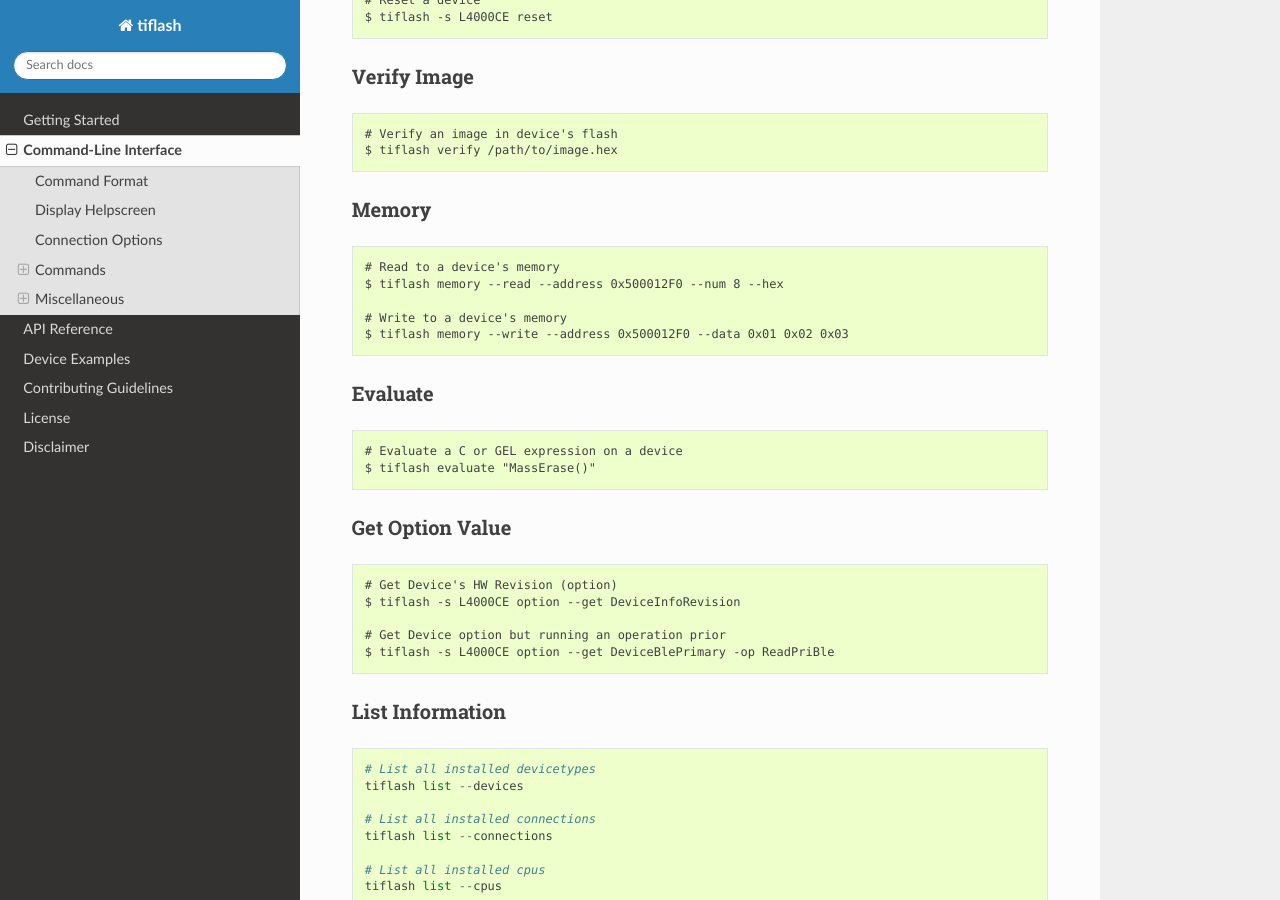
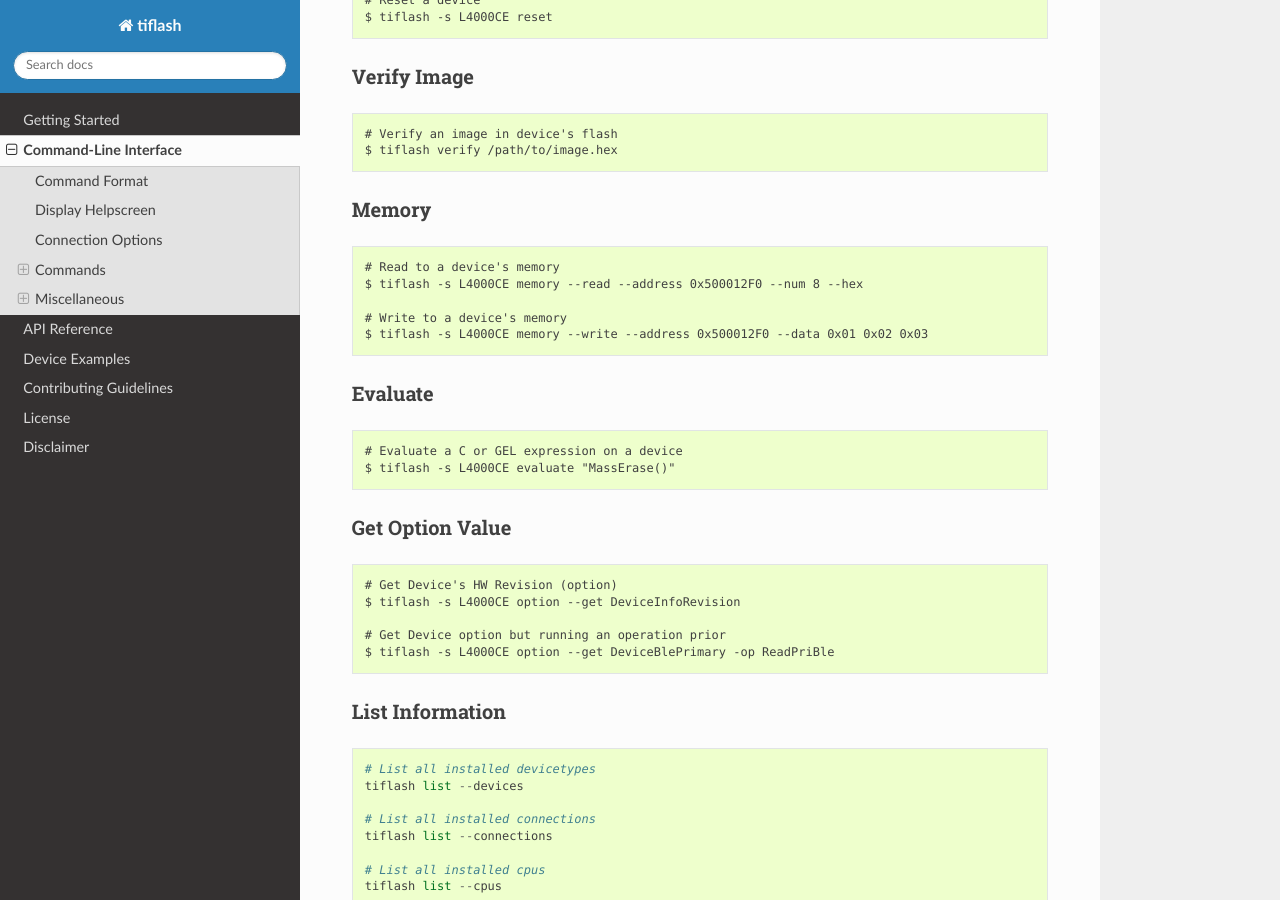
Before and after one commit to webbcam/tiflash, a Sphinx documentation site: the page built from docs/source/cli.rst, in a window 1280 px wide and 900 px high, scrolled down 2551 px. Built offline with Sphinx 7.4.7 and the Read the Docs theme 2.0.0, drawn with Linux system fonts in a browser that asks for light colours.

Commit message:
update to cli docs

```diff
--- a/docs/source/cli.rst
+++ b/docs/source/cli.rst
@@ -156,10 +156,10 @@
 ::
 
     # Read to a device's memory
-    $ tiflash memory --read --address 0x500012F0 --num 8 --hex
+    $ tiflash -s L4000CE memory --read --address 0x500012F0 --num 8 --hex
 
     # Write to a device's memory
-    $ tiflash memory --write --address 0x500012F0 --data 0x01 0x02 0x03
+    $ tiflash -s L4000CE memory --write --address 0x500012F0 --data 0x01 0x02 0x03
 
 Evaluate
 ^^^^^^
@@ -167,7 +167,7 @@
 ::
 
     # Evaluate a C or GEL expression on a device
-    $ tiflash evaluate "MassErase()"
+    $ tiflash -s L4000CE evaluate "MassErase()"
 
 Get Option Value
 ^^^^^^^^^^^^^^^^
```
